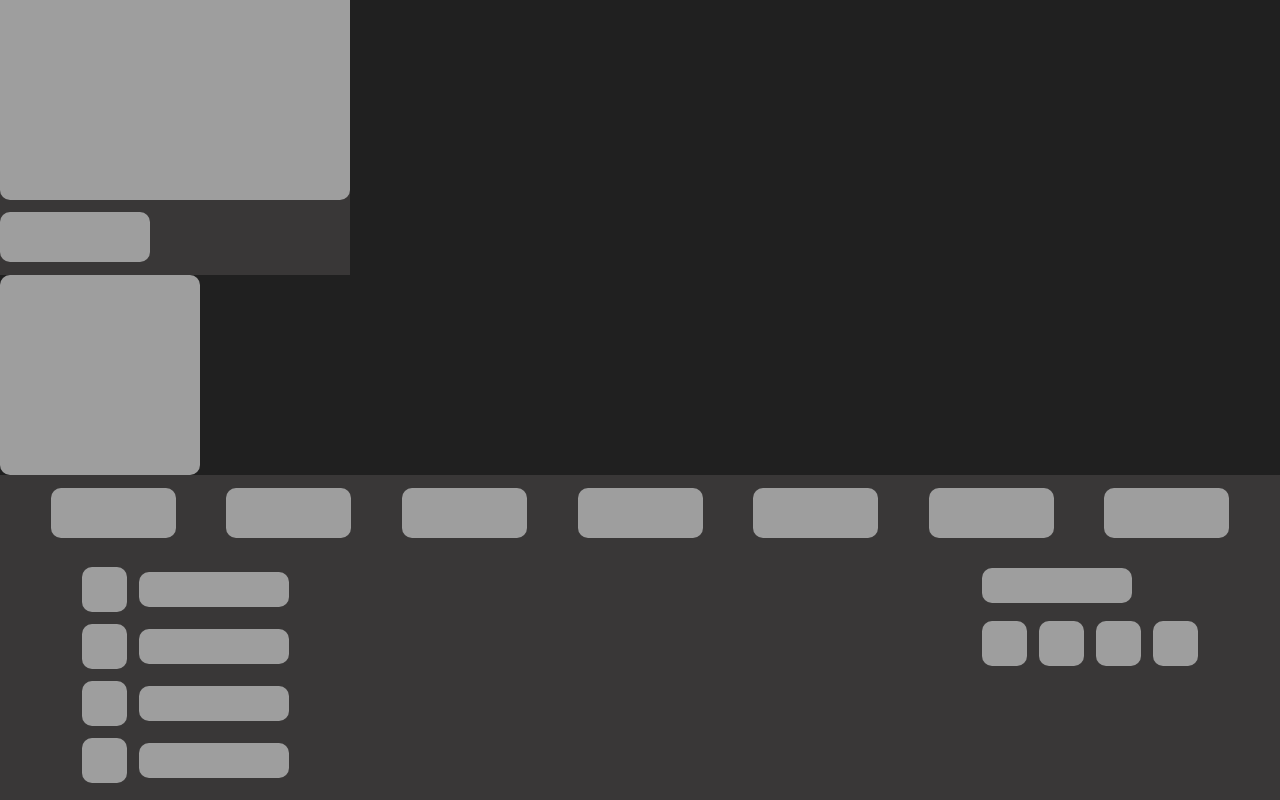
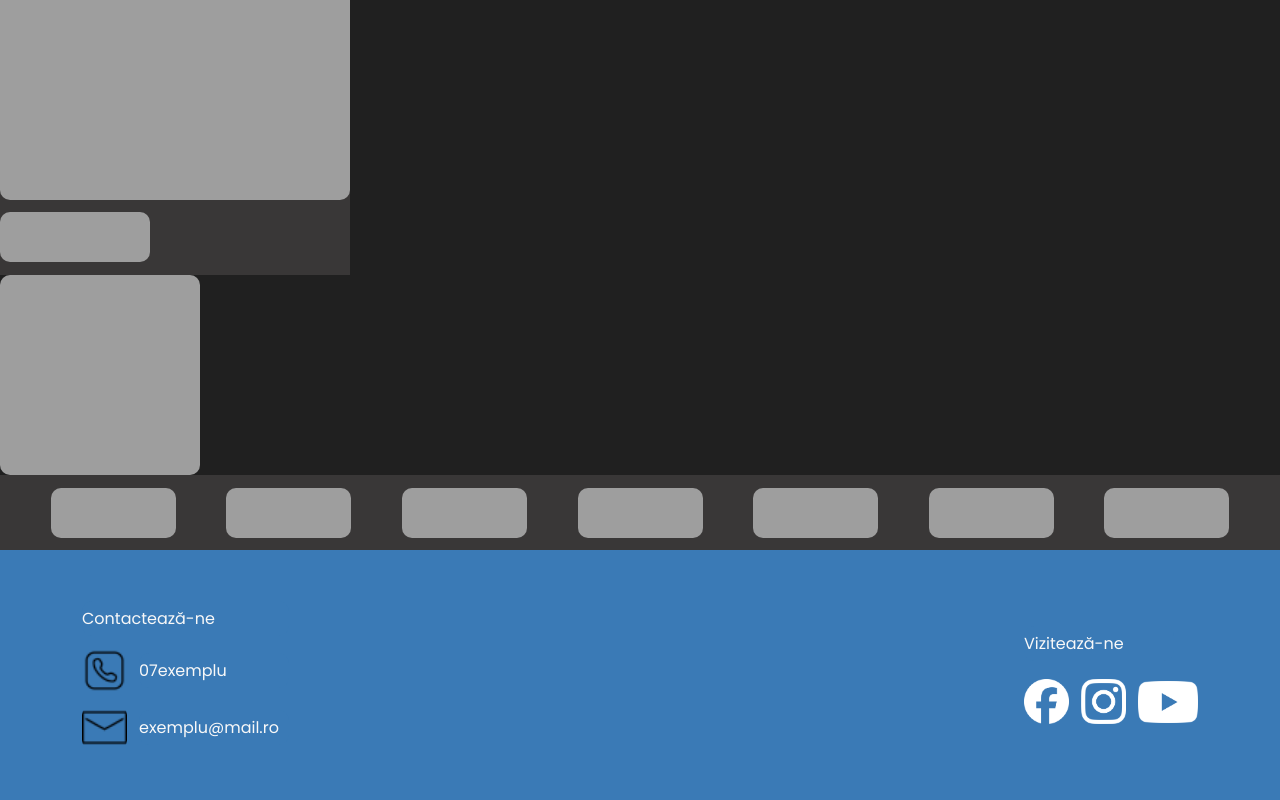
Before and after one commit to Top-Gs/csu, a React (Create React App) app in the folder frontend-csu/: page / in a window 1280 px wide. Shown: the part 1300-2100 px from the top of the page. Built offline with nearby package versions, Linux system fonts and the light colour scheme.

Commit message:
Update footer styling and hyperlink logic.

```diff
--- a/frontend-csu/src/components/Footer.js
+++ b/frontend-csu/src/components/Footer.js
@@ -6,31 +6,27 @@ export default function Footer() {
       <footer className="footer">
          <div className="footer-section">
             <div className="footer-section__element">
-               <div className="footer-image"></div>
-               <p className="footer-paragraph"></p>
+               <p className="footer-paragraph footer-contact">Contactează-ne</p>
             </div>
             <div className="footer-section__element">
-               <div className="footer-image"></div>
-               <p className="footer-paragraph"></p>
+               <div className="footer-image telephone"></div>
+               <p className="footer-paragraph">07exemplu</p>
             </div>
             <div className="footer-section__element">
-               <div className="footer-image"></div>
-               <p className="footer-paragraph"></p>
-            </div>
-            <div className="footer-section__element">
-               <div className="footer-image"></div>
-               <p className="footer-paragraph"></p>
+               <div className="footer-image email"></div>
+               <a href="mailto:exemplu@gmail.com" className="footer-paragraph">
+                  exemplu@mail.ro
+               </a>
             </div>
          </div>
          <div className="footer-section">
             <div className="footer-section__element">
-               <p className="footer-paragraph"></p>
+               <p className="footer-paragraph">Vizitează-ne</p>
             </div>
             <div className="footer-section__element">
-               <div className="footer-image"></div>
-               <div className="footer-image"></div>
-               <div className="footer-image"></div>
-               <div className="footer-image"> </div>
+               <a href="https://www.facebook.com/CSUSuceava" className="footer-image fb-logo" target="_blank" useRef="noreferrer noopener"></a>
+               <a href="https://www.instagram.com/csusuceava/" className="footer-image insta-logo" target="_blank" useRef="noreferrer noopener"></a>
+               <a href="https://www.youtube.com/@CSUSuceava" className="footer-image youtube-logo" target="_blank" useRef="noreferrer noopener"></a>
             </div>
          </div>
       </footer>
--- a/frontend-csu/src/components/componentsUI/Footer.css
+++ b/frontend-csu/src/components/componentsUI/Footer.css
@@ -2,7 +2,7 @@
 
 /* The footer */
 .footer {
-   background-color: var(--background);
+   background-color: var(--navbar_active_link_bg);
    height: 250px;
    display: flex;
    justify-content: space-between;
@@ -19,7 +19,9 @@
    align-items: center;
    gap: 12px;
 }
+
 .footer-section:last-of-type {
+   margin-top: 58px;
    align-self: flex-start;
    gap: 18px;
 }
@@ -37,4 +39,47 @@
 .footer-paragraph {
    width: 150px;
    height: 35px;
+   color: var(--navbar_links_clr);
+   font-family: "Poppins", sans-serif;
+   display: flex;
+   justify-content: flex-start;
+   align-items: center;
+   background-color: var(--navbar_active_link_bg);
 }
+.footer-contact {
+   width: 100%;
+}
+
+/* Email and Telephone */
+.telephone {
+   background: url("../../res/images/phone-icon.png") center no-repeat;
+}
+.email {
+   background: url("../../res/images/email-icon.png") center no-repeat;
+}
+/* Removing underline from mailto hyperlink */
+.email + a {
+   text-decoration: none;
+}
+
+/* Social media */
+.fb-logo {
+   background: url("../../res/images/facebook-logo.png") center no-repeat;
+}
+.insta-logo {
+   background: url("../../res/images/instagram-logo.png") center no-repeat;
+}
+.youtube-logo {
+   width: 60px;
+   background: url("../../res/images/youtube-logo.png") center no-repeat;
+}
+
+/* Sizing the images */
+.fb-logo,
+.telephone,
+.email,
+.fb-logo,
+.insta-logo,
+.youtube-logo {
+   background-size: contain;
+}
```
